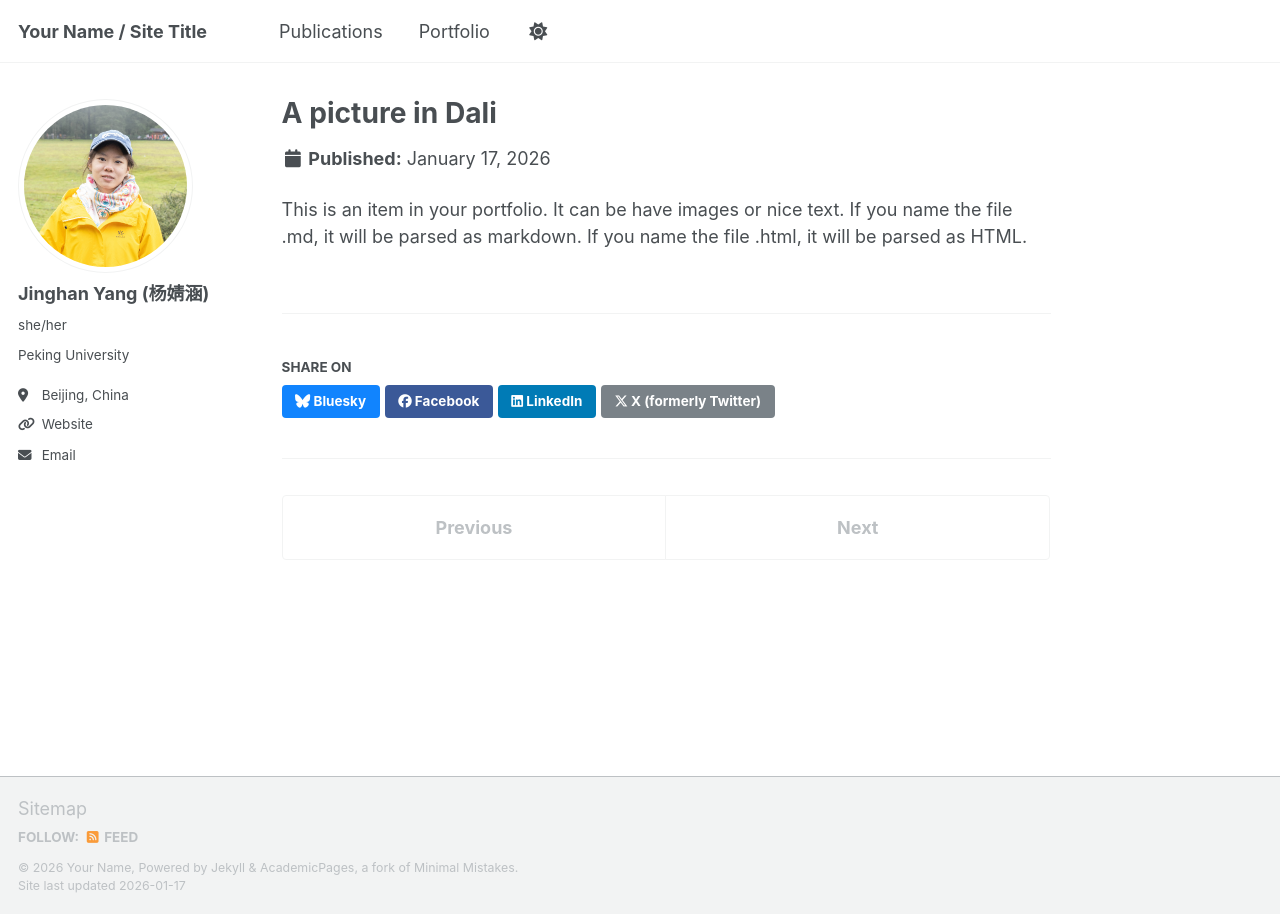
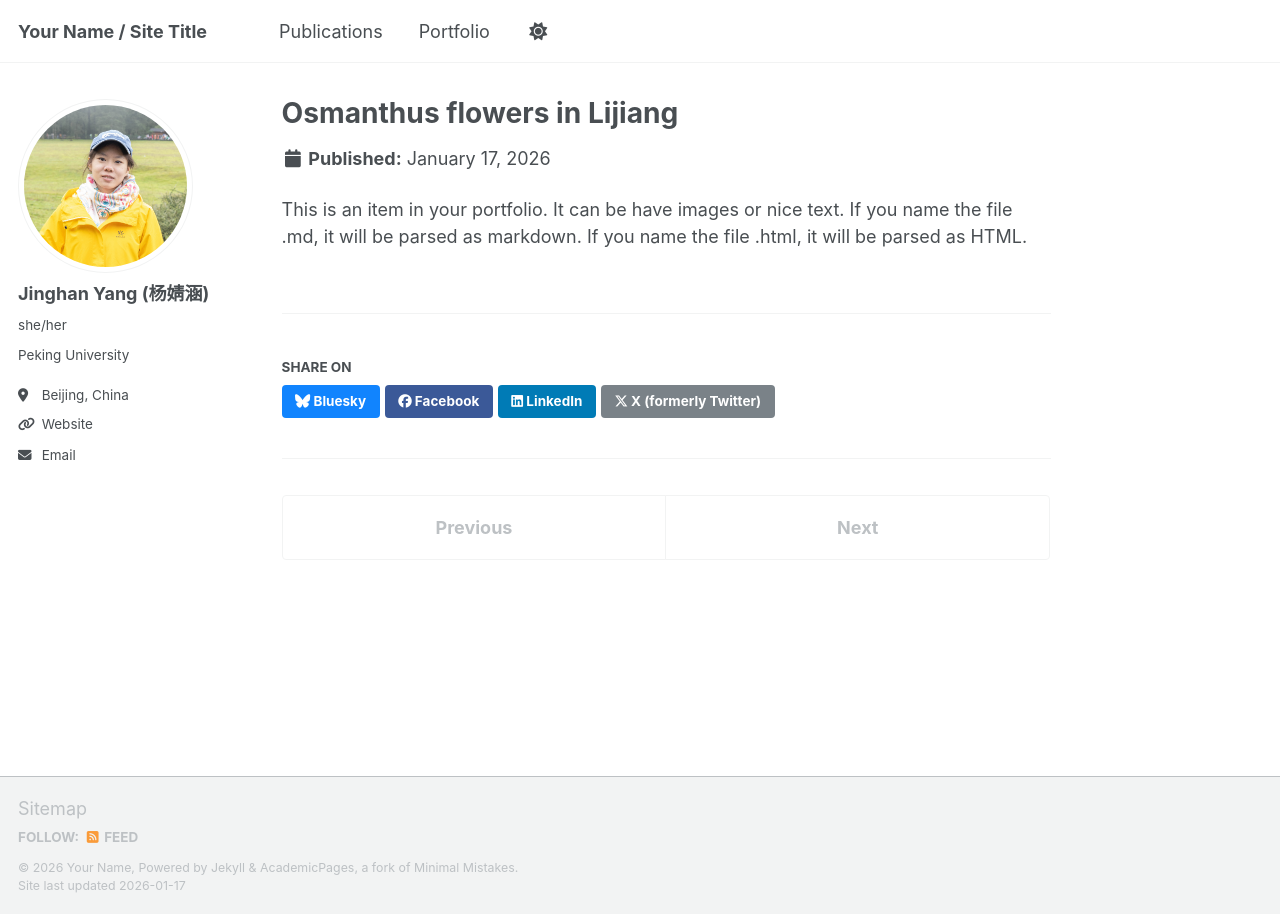
Before and after one commit to JinghanYang127/JinghanYang127.github.io, a Jekyll site: the page built from _portfolio/portfolio-2.html, in a window 1280 px wide. Built offline with Jekyll 4.4.1, drawn with Linux system fonts in a browser that asks for light colours; a script that is not in the unit is left out.

Commit message:
Update portfolio-2.html

```diff
--- a/_portfolio/portfolio-2.html
+++ b/_portfolio/portfolio-2.html
@@ -1,6 +1,6 @@
 ---
-title: "A picture in Dali"
-excerpt: "Short description of portfolio item number 1<br/><img src='/images/dl.jpg'>"
+title: "Osmanthus flowers in Lijiang"
+excerpt: "<br/><img src='/images/dl.jpg'>"
 collection: portfolio
 ---
 
```
